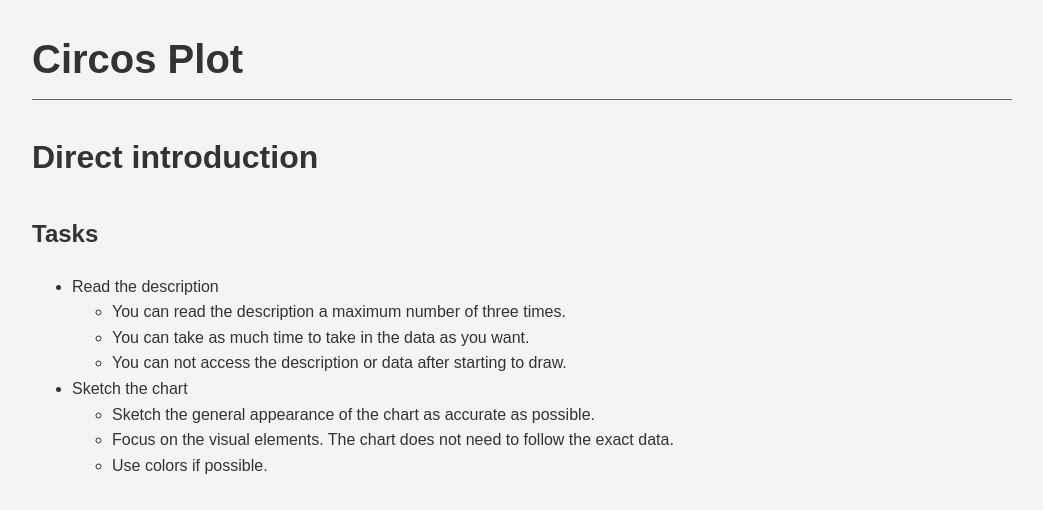
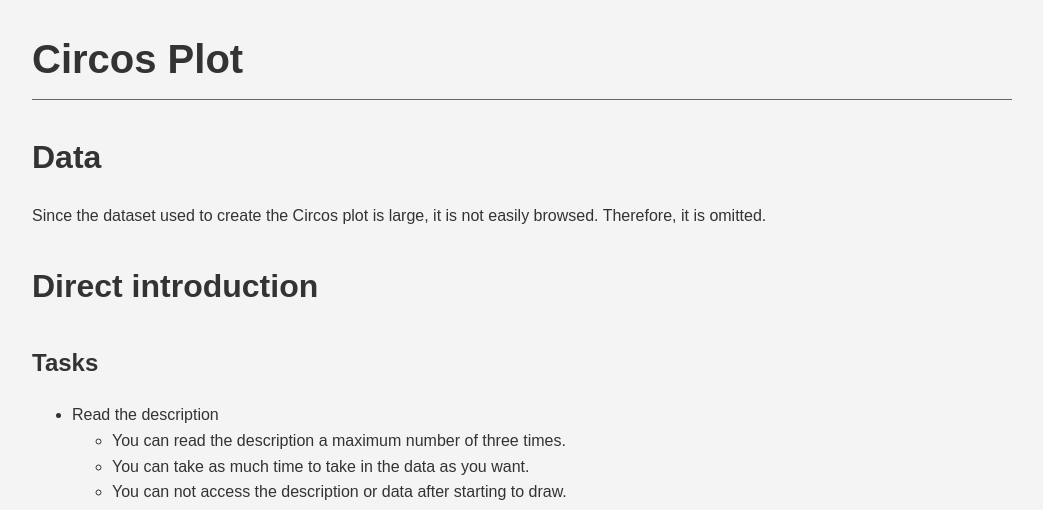
Before and after one commit to thomcsmits/transitioning-charts, a website built with Vite: page index.html in a window 1280 px wide. Shown: the part 6160-6670 px from the top of the page, without its empty margins (118-1161 px from the left). Built offline with nearby package versions, Linux system fonts and the light colour scheme.

Commit message:
add note on data for circos

```diff
--- a/index.html
+++ b/index.html
@@ -151,6 +151,8 @@
     </p>
     <h5>Pause here to sketch the chart.</h5>
     <h2>Circos Plot</h2>
+    <h3>Data</h3>
+    <p>Since the dataset used to create the Circos plot is large, it is not easily browsed. Therefore, it is omitted.</p>
     <h3>Direct introduction</h3>
     <h4>Tasks</h4>
     <ul>
```
